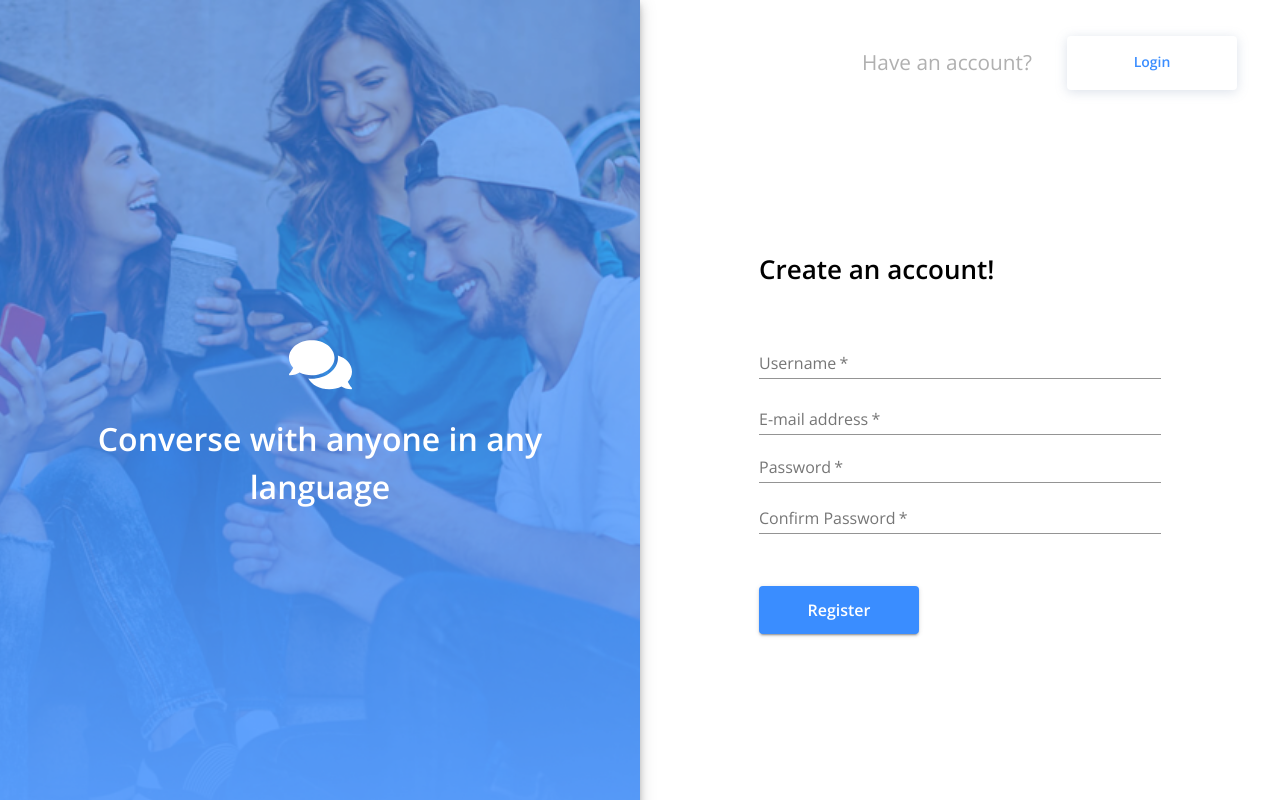
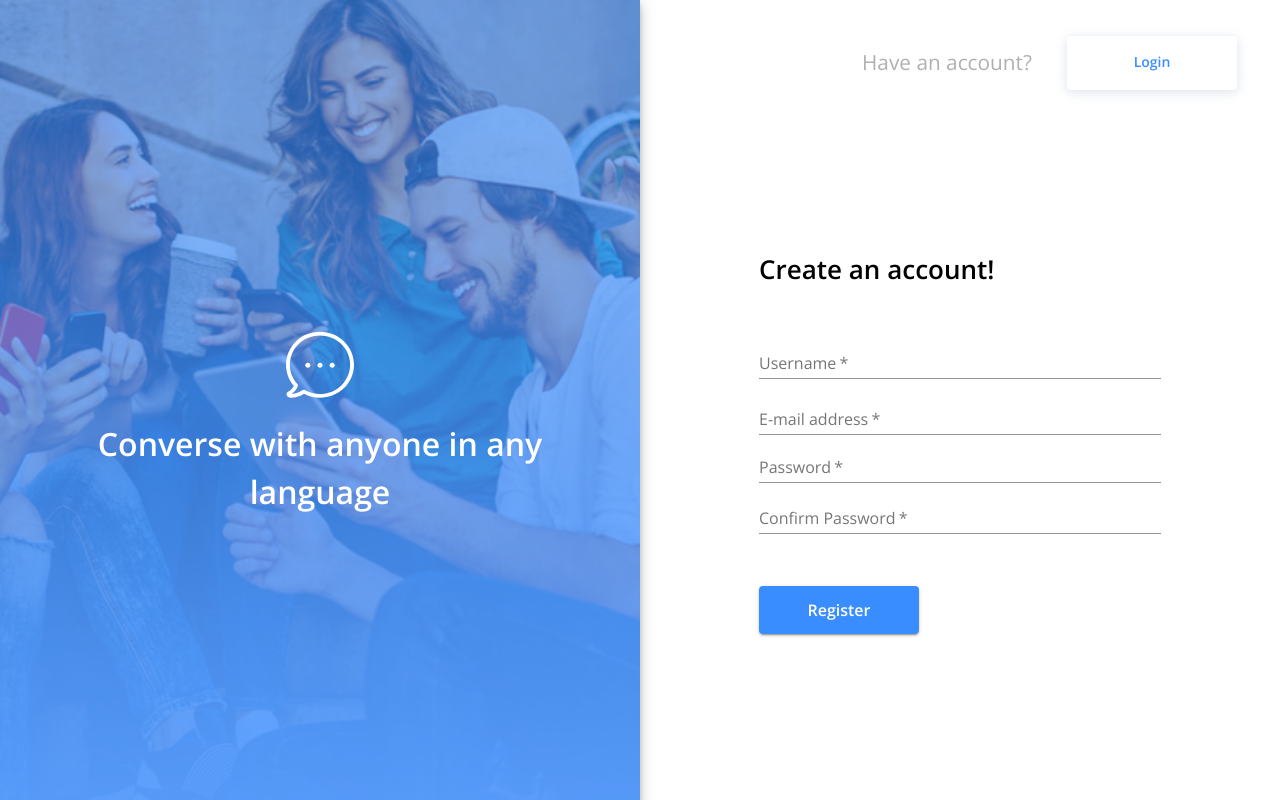
Before and after one commit to TawfiqKhan/messenger, a React (Create React App) app in the folder client/: page / in a window 1280 px wide. Shown: the top 800 px of the page. Built offline with nearby package versions, Linux system fonts and the light colour scheme; no server answers.

Commit message:
use chat icon provided in the mockup, remove fontawesome

```diff
--- a/client/package.json
+++ b/client/package.json
@@ -3,9 +3,6 @@
   "version": "0.1.0",
   "private": true,
   "dependencies": {
-    "@fortawesome/fontawesome-svg-core": "^1.2.35",
-    "@fortawesome/free-solid-svg-icons": "^5.15.3",
-    "@fortawesome/react-fontawesome": "^0.1.14",
     "@material-ui/core": "^4.11.0",
     "@material-ui/icons": "^4.11.2",
     "axios": "^0.21.0",
--- a/client/src/components/ActiveChat/Messages.js
+++ b/client/src/components/ActiveChat/Messages.js
@@ -18,6 +18,13 @@ const useStyles = makeStyles(() => ({
   bubble: {
     backgroundImage: "linear-gradient(225deg, #6CC1FF 0%, #3A8DFF 100%)",
     borderRadius: "0 10px 10px 10px",
+    display: "flex",
+    alignItems: "center",
+    marginTop: 10,
+    paddingRight: 10,
+    "& svg": {
+      color: "#FFFFFF",
+    },
   },
   text: {
     fontSize: 14,
@@ -66,10 +73,8 @@ const Messages = (props) => {
           ></Avatar>
           <Box>
             <Box className={classes.bubble}>
-              <Typography className={classes.text}>
-                Typing...
-                <CircularProgress color="secondary" size="1.2rem" />
-              </Typography>
+              <Typography className={classes.text}>Typing...</Typography>
+              <CircularProgress size="1.2rem" />
             </Box>
           </Box>
         </Box>
--- a/client/src/components/Auth/Login.js
+++ b/client/src/components/Auth/Login.js
@@ -4,8 +4,6 @@ import { connect } from "react-redux";
 import useStyles from "./useStyles";
 import CssBaseline from "@material-ui/core/CssBaseline";
 import Paper from "@material-ui/core/Paper";
-import { FontAwesomeIcon } from "@fortawesome/react-fontawesome";
-import { faComments } from "@fortawesome/free-solid-svg-icons";
 import {
   Grid,
   Box,
@@ -16,6 +14,7 @@ import {
 } from "@material-ui/core";
 import { login } from "../../store/utils/thunkCreators";
 import img from "../../images/bg-img.png";
+import bubble from "../../images/bubble.svg";
 import AuthHeader from "./AuthHeader";
 
 const Login = (props) => {
@@ -46,9 +45,9 @@ const Login = (props) => {
         square
         className={classes.imageContainer}
       >
-        <img src={img} alt="" className={classes.introImage} />
+        <img src={img} alt="welcome" className={classes.introImage} />
         <Typography className={classes.introText}>
-          <FontAwesomeIcon icon={faComments} />
+          <img src={bubble} alt="chat-icon" />
           Converse with anyone in any language
         </Typography>
       </Grid>
--- a/client/src/components/Auth/Signup.js
+++ b/client/src/components/Auth/Signup.js
@@ -4,8 +4,6 @@ import { connect } from "react-redux";
 import useStyles from "./useStyles";
 import CssBaseline from "@material-ui/core/CssBaseline";
 import Paper from "@material-ui/core/Paper";
-import { FontAwesomeIcon } from "@fortawesome/react-fontawesome";
-import { faComments } from "@fortawesome/free-solid-svg-icons";
 import {
   Grid,
   Box,
@@ -17,6 +15,7 @@ import {
 } from "@material-ui/core";
 import { register } from "../../store/utils/thunkCreators";
 import img from "../../images/bg-img.png";
+import bubble from "../../images/bubble.svg";
 import AuthHeader from "./AuthHeader";
 
 const Login = (props) => {
@@ -57,7 +56,7 @@ const Login = (props) => {
       >
         <img src={img} alt="" className={classes.introImage} />
         <Typography className={classes.introText}>
-          <FontAwesomeIcon icon={faComments} />
+          <img src={bubble} alt="chat-icon" />
           Converse with anyone in any language
         </Typography>
       </Grid>
--- a/client/src/components/Auth/useStyles.js
+++ b/client/src/components/Auth/useStyles.js
@@ -48,11 +48,14 @@ const useStyles = makeStyles((theme) => ({
       width: "90%",
     },
 
-    "& svg": {
+    "& img": {
       fontSize: "3.5rem",
+      width: "15%",
+
       marginBottom: "5%",
       [theme.breakpoints.down("sm")]: {
-        fontSize: "2.5rem",
+        width: "12%",
+        marginBottom: "1%",
       },
     },
   },
```
Also changed, not shown: client/src/images/bubble.svg (added), 1 other file (tests, documents, lock files or other folders).
